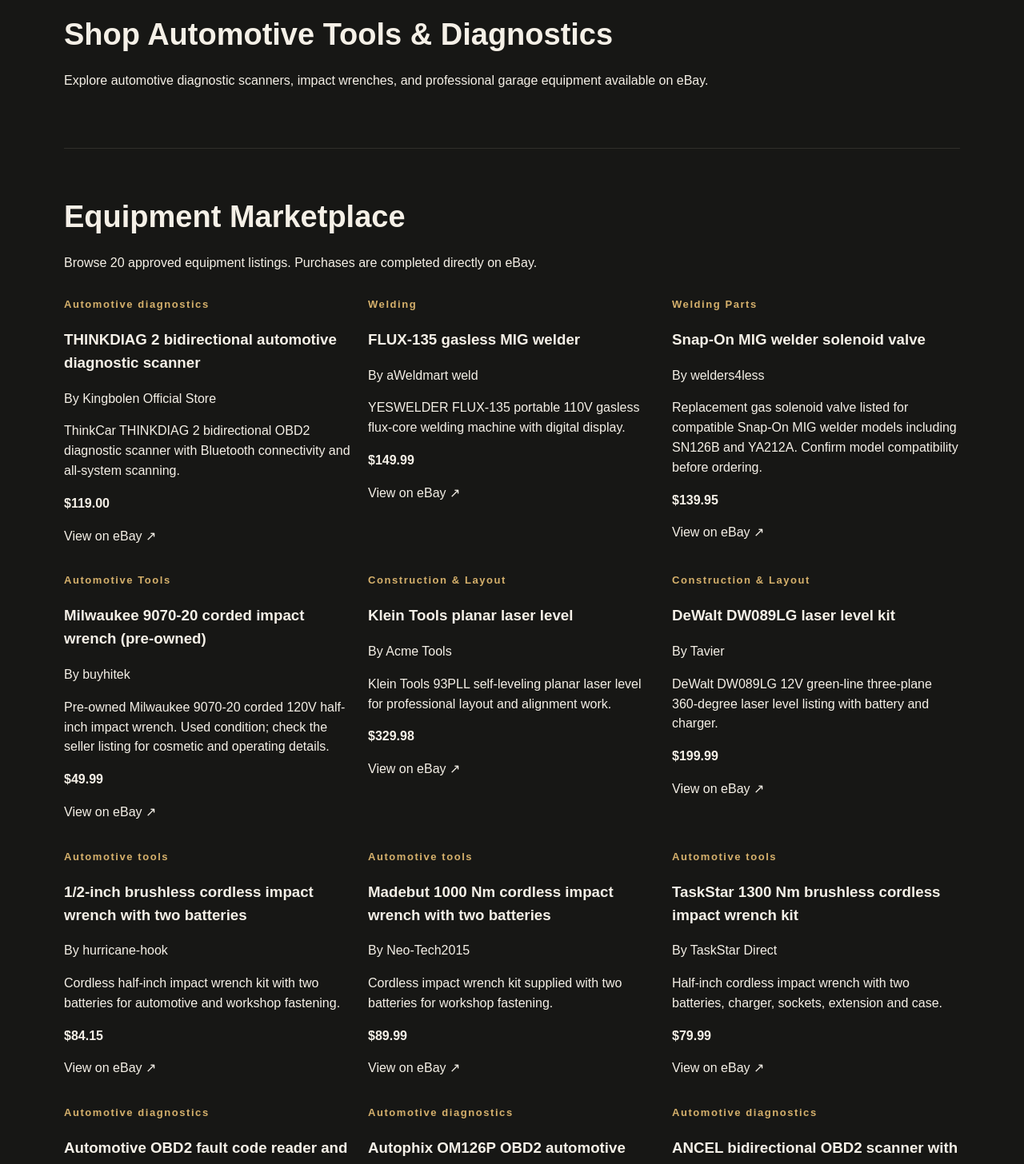
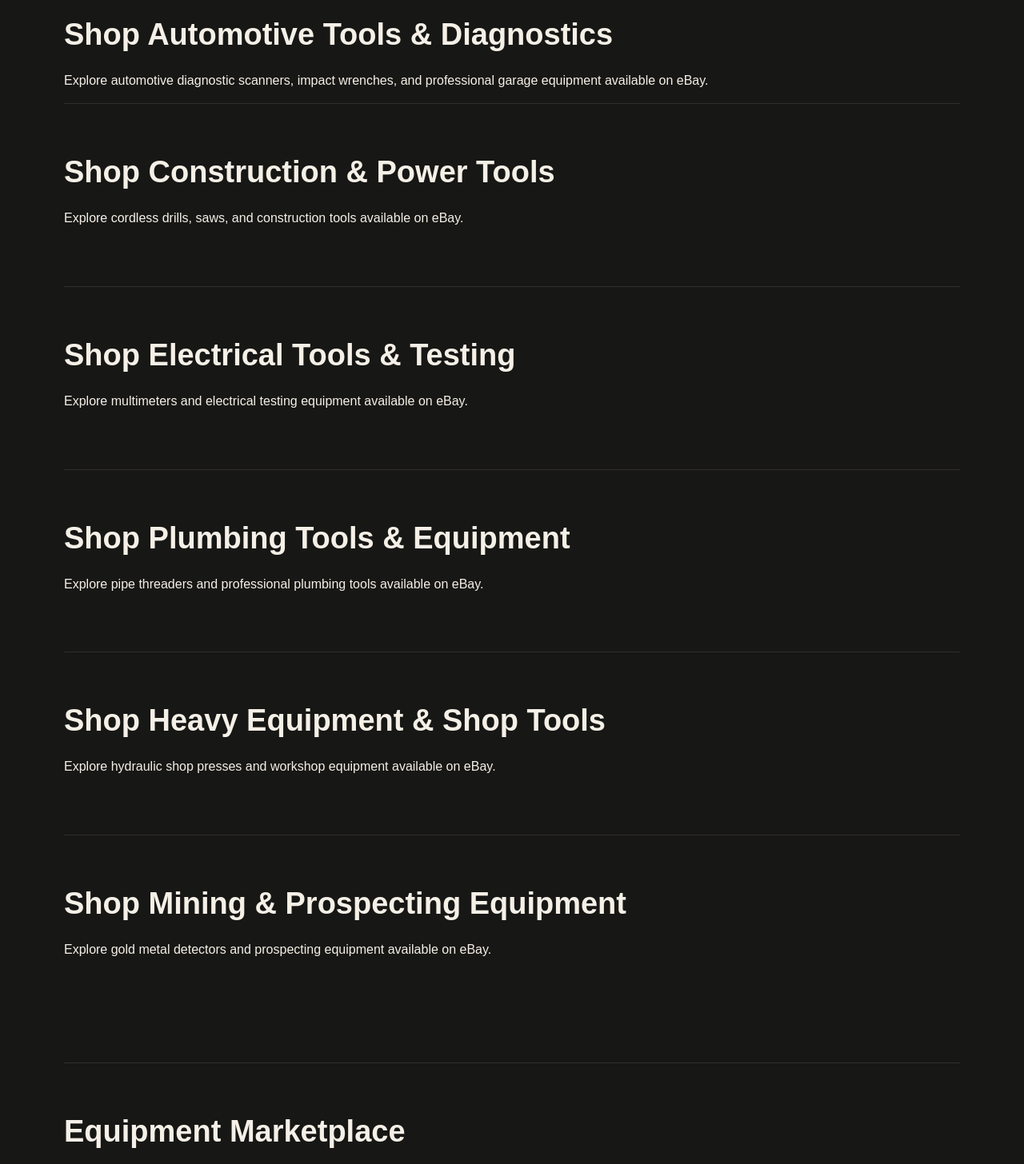
Before and after one commit to iroc46me-ui/working-trade-co, a Next.js app: page /tools-equipment in a window 1280 px wide. Shown: the part 600-2056 px from the top of the page at 80% size. Built offline with nearby package versions, Linux system fonts and the light colour scheme.

Commit message:
Add five new eBay Smart Placement categories

```diff
--- a/app/tools-equipment/page.js
+++ b/app/tools-equipment/page.js
@@ -58,6 +58,67 @@ export default function ToolsEquipmentPage() {
             data-config-id="fff681daeb198c627b8f811b"
           />
         </div>
+
+      {/* Construction & Power Tools */}
+      <section className="catalog-section">
+        <h2>Shop Construction &amp; Power Tools</h2>
+        <p>Explore cordless drills, saws, and construction tools available on eBay.</p>
+        <div style={{ maxWidth: "100%", overflowX: "auto" }}>
+          <ins
+            className="epn-placement"
+            data-config-id="fff6851843b306020a11e09b"
+          />
+        </div>
+      </section>
+
+      {/* Electrical Tools & Testing */}
+      <section className="catalog-section">
+        <h2>Shop Electrical Tools &amp; Testing</h2>
+        <p>Explore multimeters and electrical testing equipment available on eBay.</p>
+        <div style={{ maxWidth: "100%", overflowX: "auto" }}>
+          <ins
+            className="epn-placement"
+            data-config-id="fff685be2cd63c66f9f1d7c2"
+          />
+        </div>
+      </section>
+
+      {/* Plumbing Tools & Equipment */}
+      <section className="catalog-section">
+        <h2>Shop Plumbing Tools &amp; Equipment</h2>
+        <p>Explore pipe threaders and professional plumbing tools available on eBay.</p>
+        <div style={{ maxWidth: "100%", overflowX: "auto" }}>
+          <ins
+            className="epn-placement"
+            data-config-id="fff68665eb198c627b8f811c"
+          />
+        </div>
+      </section>
+
+      {/* Heavy Equipment & Shop Tools */}
+      <section className="catalog-section">
+        <h2>Shop Heavy Equipment &amp; Shop Tools</h2>
+        <p>Explore hydraulic shop presses and workshop equipment available on eBay.</p>
+        <div style={{ maxWidth: "100%", overflowX: "auto" }}>
+          <ins
+            className="epn-placement"
+            data-config-id="fff686cb0efb3159606cb5fe"
+          />
+        </div>
+      </section>
+
+      {/* Mining & Prospecting Equipment */}
+      <section className="catalog-section">
+        <h2>Shop Mining &amp; Prospecting Equipment</h2>
+        <p>Explore gold metal detectors and prospecting equipment available on eBay.</p>
+        <div style={{ maxWidth: "100%", overflowX: "auto" }}>
+          <ins
+            className="epn-placement"
+            data-config-id="fff6874e289aa126f8cfda20"
+          />
+        </div>
+      </section>
+
       </section>
       <section className="catalog-section">
         <h2>Equipment Marketplace</h2>
```
